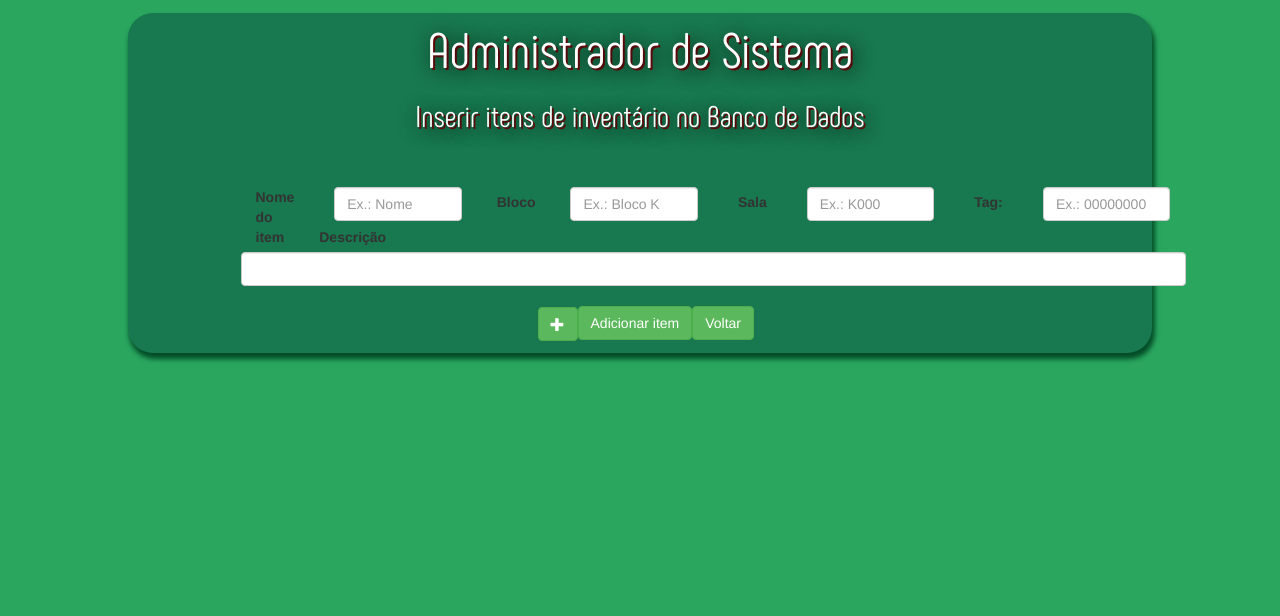
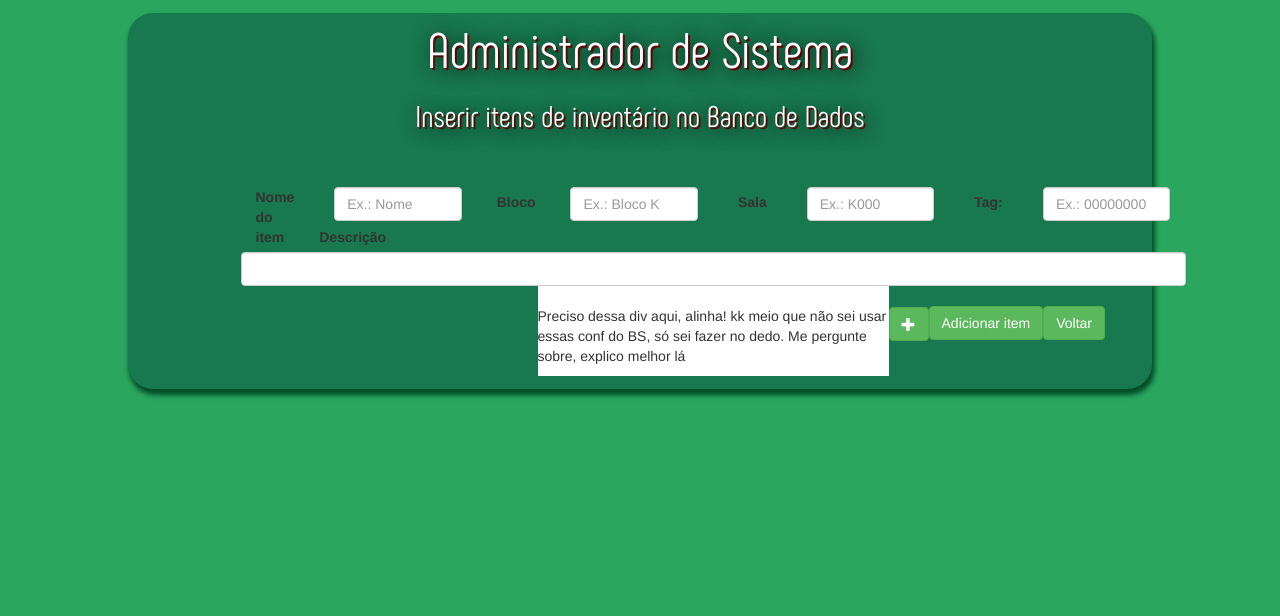
Before and after one commit to ecsanchesjr/Oficina1, a PHP site: page /view/AdminPage.html in a window 1280 px wide. Shown: the top 616 px of the page. Run offline with PHP 8.4, Linux system fonts and the light colour scheme; data comes from the database, SQL or seed files in the repository.

Commit message:
errLabel, label para guardar respostas da inserção

```diff
--- a/Web/view/AdminPage.html
+++ b/Web/view/AdminPage.html
@@ -134,7 +134,10 @@
 					 <div id="TagsNovas" class="addTags"> <!-- ADD tags DIV -->
 						<p></p>
 					 </div>
-
+					 <div style="background-color: white" class="errLabel">
+						 <br />
+						<p id="ErrLabel">Preciso dessa div aqui, alinha! kk meio que não sei usar essas conf do BS, só sei fazer no dedo. Me pergunte sobre, explico melhor lá</p>
+					 </div>
                 <div style="float:left">
                     <br/>
                     <button id="AddFields" type="button" data-toggle="tooltip" title="Adicionar campo" class="glyphicon glyphicon-plus btn btn-success"></button>
--- a/Web/view/css/adminpage.css
+++ b/Web/view/css/adminpage.css
@@ -1,5 +1,10 @@
 .addTags{
 	width: 35%;
+	float: left;
+}
+
+.errLabel{
+	width: 30%;
 	float: left
 }
 
```
